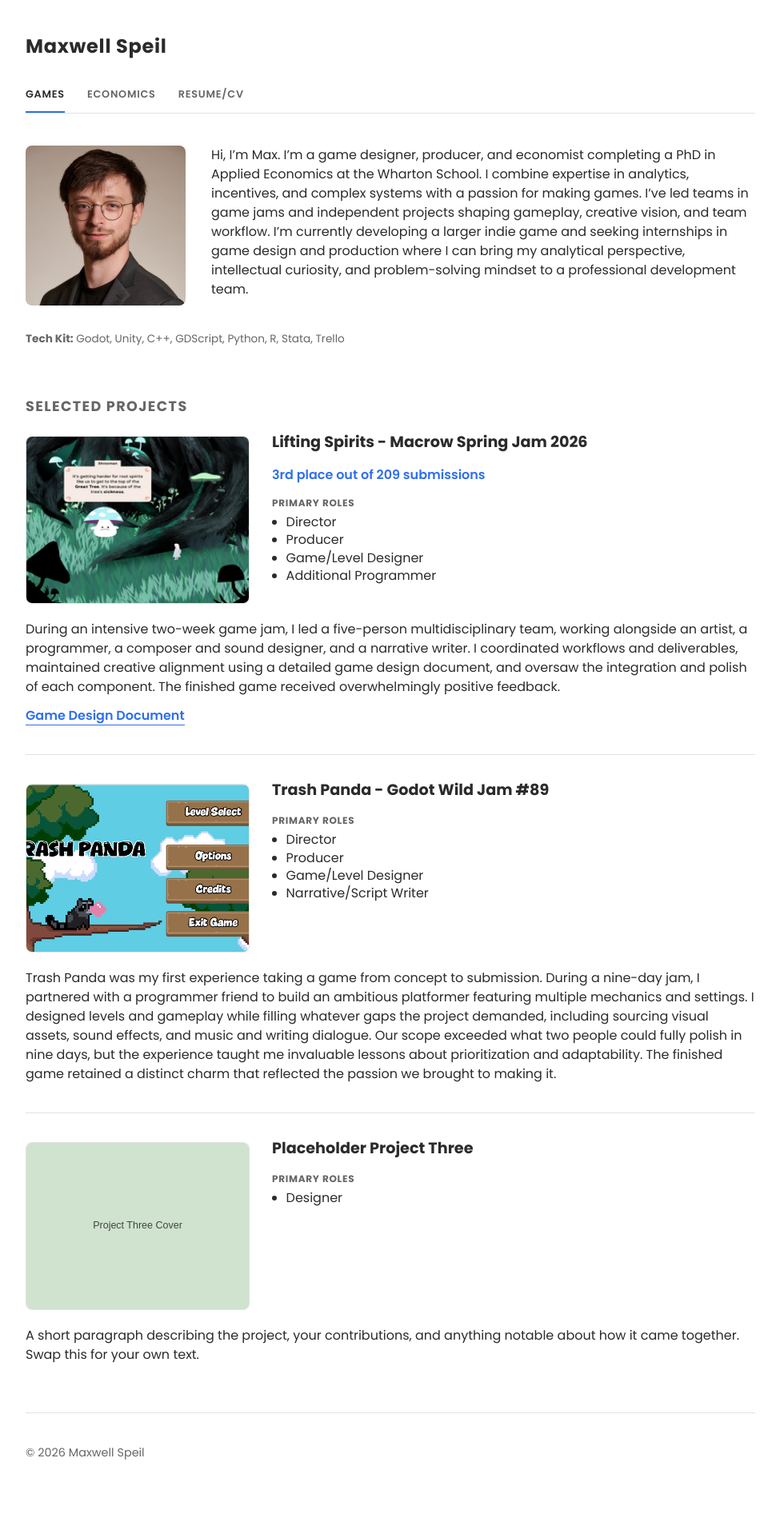
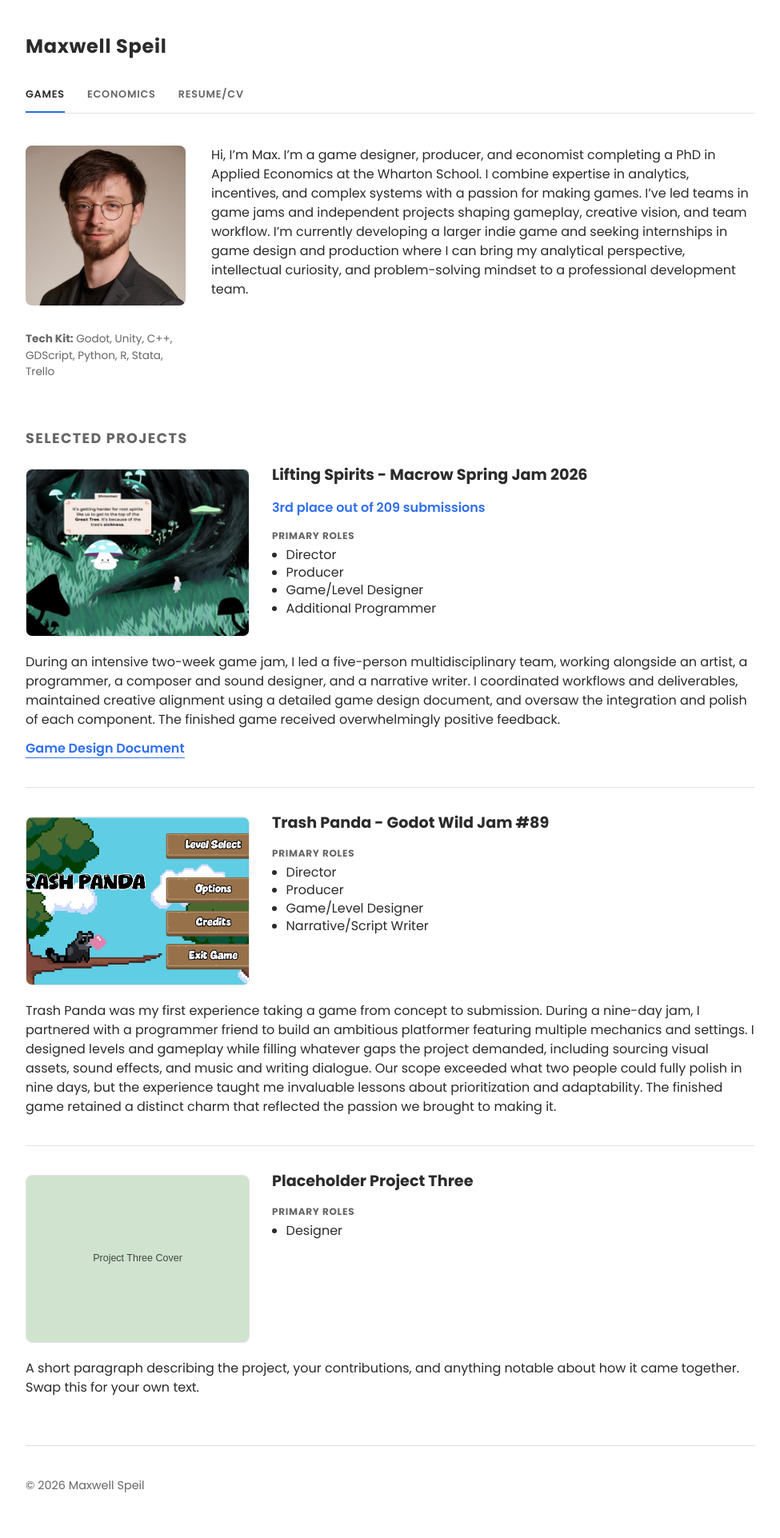
Before and after one commit to mspeil/mspeil.github.io, a Jekyll site: the page built from index.html, in a window 1280 px wide. Shown: the whole page at 80% size, without its empty margins (152-1127 px from the left). Built offline with Jekyll 4.4.1, drawn with Linux system fonts in a browser that asks for light colours; before the commit the page ends 1882 px from its top, so only the background shows below that.

Commit message:
Revert about section to photo-beside-bio layout, Tech Kit under photo
The full-width row wrapper was causing the bio to wrap onto its own
line (spanning the page width) on narrower windows because .bio had
a fixed 260px min-width with no room to shrink. Restored the original
flat .about flex row and replaced the min-width with min-width: 0 so
the columns hold their positions at any reasonable window width.
Tech Kit sits back under the photo with more breathing room above it.

Co-Authored-By: Claude Sonnet 5 <noreply@anthropic.com>

```diff
--- a/assets/css/style.css
+++ b/assets/css/style.css
@@ -66,22 +66,21 @@ header.site-header h1 {
 
 /* About / intro section */
 .about {
-  margin-bottom: 60px;
-}
-
-.about-row {
   display: flex;
   gap: 32px;
   align-items: flex-start;
+  margin-bottom: 60px;
   flex-wrap: wrap;
 }
 
 .headshot-col {
   flex-shrink: 0;
+  min-width: 0;
   width: 200px;
 }
 
 .about img.headshot {
+  display: block;
   width: 200px;
   height: 200px;
   object-fit: cover;
@@ -90,7 +89,8 @@ header.site-header h1 {
 
 .about .bio {
   flex: 1;
-  min-width: 260px;
+  min-width: 0;
+  max-width: 100%;
 }
 
 .about .bio p {
@@ -98,10 +98,12 @@ header.site-header h1 {
 }
 
 .tech-kit {
-  margin: 24px 0 0;
+  margin: 32px 0 0;
+  width: 200px;
   text-align: left;
   font-size: 0.85rem;
   color: var(--muted);
+  overflow-wrap: break-word;
 }
 
 /* Projects list */
@@ -297,6 +299,10 @@ footer.site-footer {
     height: 140px;
   }
 
+  .tech-kit {
+    width: 140px;
+  }
+
   .project-thumb {
     width: 100%;
   }
--- a/index.html
+++ b/index.html
@@ -3,9 +3,9 @@ layout: default
 nav: games
 ---
 <section class="about">
-  <div class="about-row">
   <div class="headshot-col">
     <img class="headshot" src="{{ '/assets/img/headshot.jpg' | relative_url }}" alt="Headshot of {{ site.title }}">
+    <p class="tech-kit"><strong>Tech Kit:</strong> Godot, Unity, C++, GDScript, Python, R, Stata, Trello</p>
   </div>
   <div class="bio">
     <!-- Replace this paragraph with your own bio -->
@@ -18,8 +18,6 @@ nav: games
       curiosity, and problem-solving mindset to a professional development team.
     </p>
   </div>
-  </div>
-  <p class="tech-kit"><strong>Tech Kit:</strong> Godot, Unity, C++, GDScript, Python, R, Stata, Trello</p>
 </section>
 
 <section class="projects">
```
Lines whose indentation alone changed are shown as unchanged.
